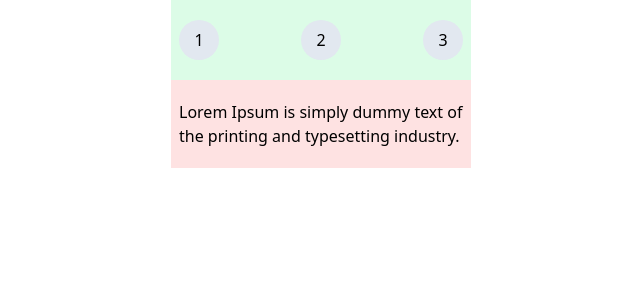
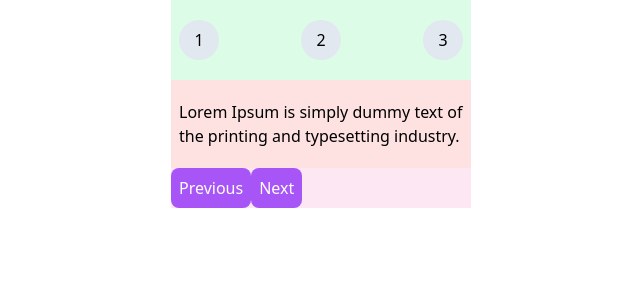
Before and after one commit to Grewal009/steps-component, a React (Create React App) app: page / in a window 1280 px wide. Shown: the top 300 px of the page, without its empty margins (319-959 px from the left). Built offline with nearby package versions, Linux system fonts and the light colour scheme.

Commit message:
static design

```diff
--- a/src/App.js
+++ b/src/App.js
@@ -20,6 +20,17 @@ const App = () => {
           Lorem Ipsum is simply dummy text of the printing and typesetting
           industry.
         </p>
+
+        {/**Buttons */}
+        <div className="w-[300px] bg-pink-100">
+          <button className="px-2 py-2 text-white bg-purple-500 hover:bg-purple-700 rounded-lg">
+            Previous
+          </button>
+
+          <button className="px-2 py-2 text-white bg-purple-500 hover:bg-purple-700 rounded-lg">
+            Next
+          </button>
+        </div>
       </div>
     </div>
   );
```
